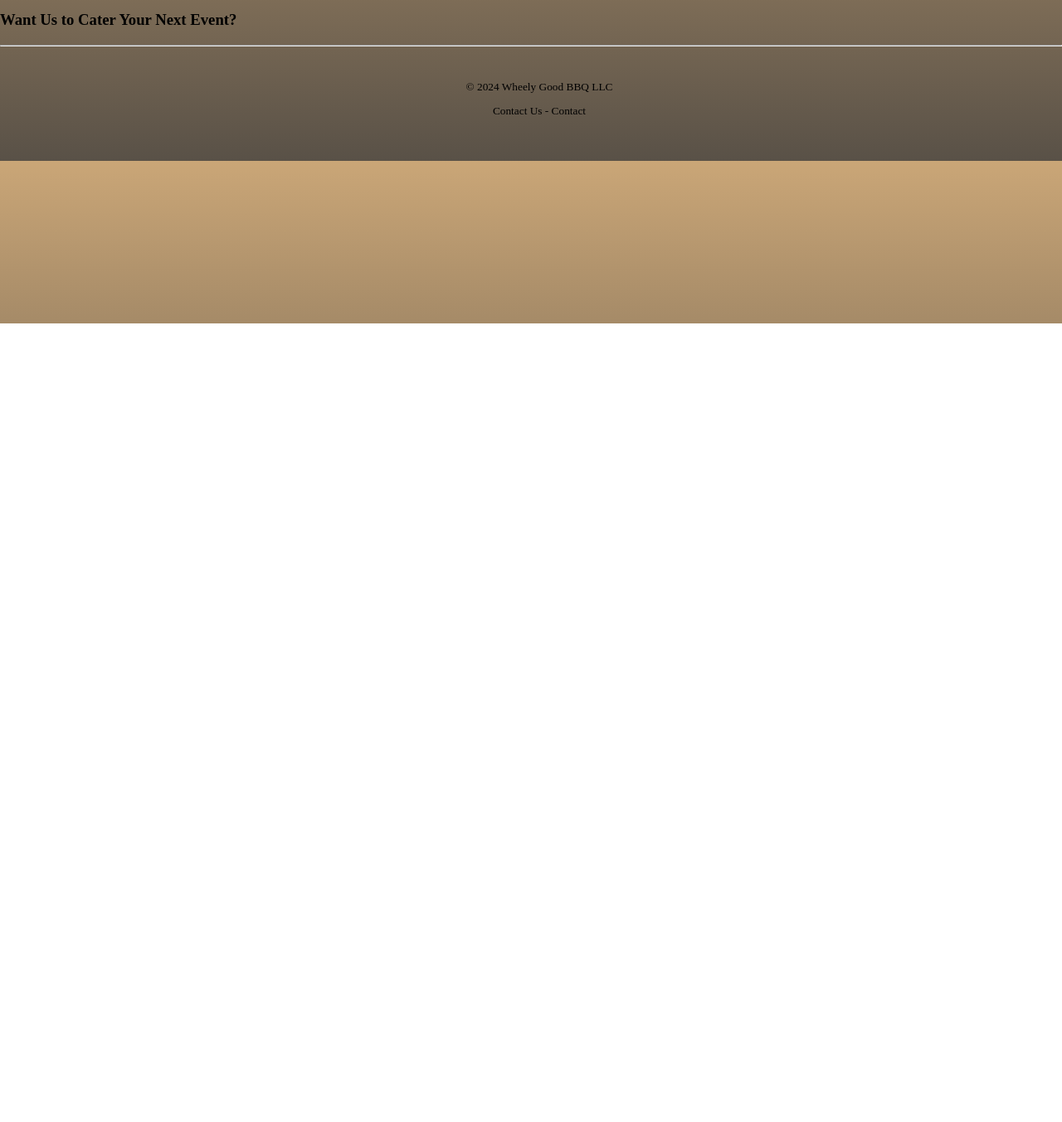
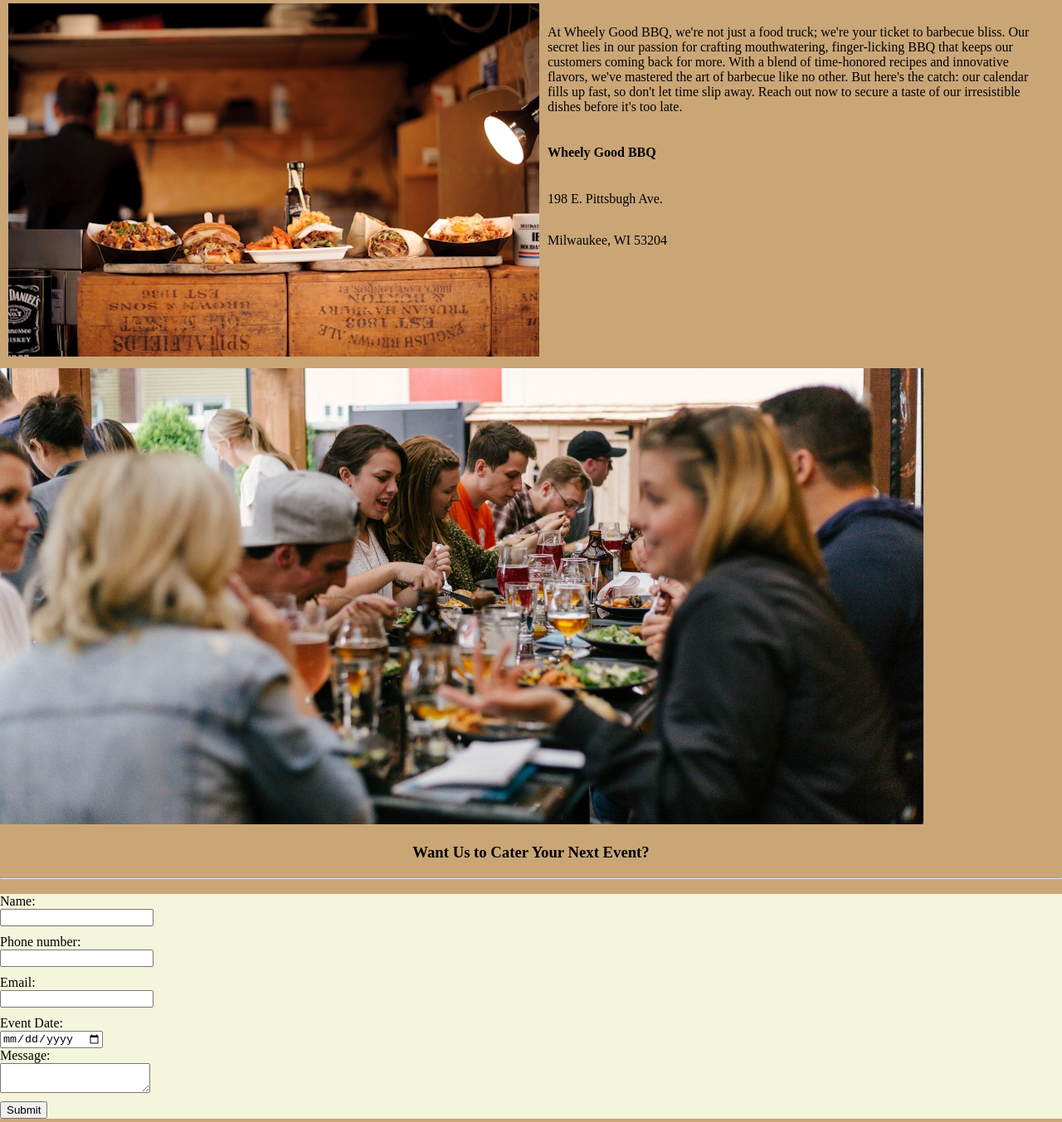
Before and after one commit to JBStrange1/JSFinalProject, a website: page public/Contact/Contact.html in a window 1280 px wide. Shown: the part 410-1763 px from the top of the page at 83% size. Before the commit the page ends 800 px from the top, so only its background shows below. Drawn offline with Linux system fonts and the light colour scheme.

Commit message:
Working on the contact page and cater form

```diff
--- a/app.js
+++ b/app.js
@@ -2,7 +2,7 @@ const path = require('path')
 const express = require('express')
 const app = express()
 
-const port = process.env.PORT || 3000
+const port = process.env.PORT || 3007
 const root = path.join(__dirname,'public')
 
 app.use(express.json())
--- /dev/null
+++ b/public/Assests/css/Contact.css
@@ -0,0 +1,26 @@
+.contact {
+    margin: 10px;
+    display: flex;
+}
+
+.contactInfo {
+    display: flex;
+    flex-direction: column;
+    margin: 5px;
+    padding: 5px;
+}
+
+.form-row {
+    margin-bottom: 10px;
+}
+
+.form-input {
+    display: block;
+}
+
+.form-error {
+    color: red;
+}
+.caterForm {
+    background-color: beige;
+}
--- a/public/Contact/Contact.html
+++ b/public/Contact/Contact.html
@@ -4,6 +4,7 @@
     <meta charset="UTF-8">
     <meta name="viewport" content="width=device-width, initial-scale=1.0">
     <title>Wheely Good BBQ</title>
+    <link rel="stylesheet" href="../Assests/css/Contact.css">
     <link rel="stylesheet" href="../site.css">
 </head>
 <body>
@@ -23,19 +24,45 @@
             </div>
             <div class="contact">
                 <div class="truckImage">
-
+                    <img class="" src="/Assests/img/contactImage.jpg" alt="Picture of food made at Wheely Good BBQ">
                 </div>
                 <div class="contactInfo">
-                    <h3></h3>
+                    <p>At Wheely Good BBQ, we're not just a food truck; we're your ticket to barbecue bliss. Our secret lies in our passion for crafting mouthwatering, finger-licking BBQ that keeps our customers coming back for more. With a blend of time-honored recipes and innovative flavors, we've mastered the art of barbecue like no other. But here's the catch: our calendar fills up fast, so don't let time slip away. Reach out now to secure a taste of our irresistible dishes before it's too late. </p>
+                    <h4>Wheely Good BBQ</h4>
+                    <p>198 E. Pittsbugh Ave.</p>
+                    <p>Milwaukee, WI 53204</p>
                 </div>
             </div>
             <div>
+                <img src="/Assests/img/caterEventImage(1).jpg" alt="Image of a Catered Event">
                 <h3>Want Us to Cater Your Next Event?</h3>
                 <hr>
                 <br>
             </div>
             <div class="caterForm">
-
+                <form id="caterForm">
+                    <div class="form-row">
+                        <label for="name">Name:</label>
+                        <input id="name" class="form-input" type="text" name="name" required>
+                      </div>
+                      <div class="form-row">
+                        <label for="phone">Phone number:</label>
+                        <input id="phone" class="form-input" type="text" name="phone" required>
+                      </div>
+                      <div class="form-row">
+                        <label for="email">Email:</label>
+                        <input id="email" class="form-input" type="text" name="email" required>
+                      </div>
+                      <div>
+                        <label for="date">Event Date:</label>
+                        <input type="date" class="form-input" name="date" required>
+                      </div>
+                      <div class="form-row">
+                        <label for="message">Message:</label>
+                        <textarea id="message" class="form-input" name="message" required></textarea>
+                      </div>
+                      <button type="submit">Submit</button>
+                </form>
             </div>
 
     </main>
--- a/public/site.css
+++ b/public/site.css
@@ -5,10 +5,13 @@ h1{
     background-color: tan;
 }
 body{
-    background: linear-gradient(to top, #595147, #CAA677);
+    background-color: #CAA677;
     margin: 0;
 }
 h2{
+    text-align: center;
+}
+h3{
     text-align: center;
 }
 
```
Also changed, not shown: public/Assests/img/caterEventImage(1).jpg (added), public/Assests/img/contactImage.jpg (added).
